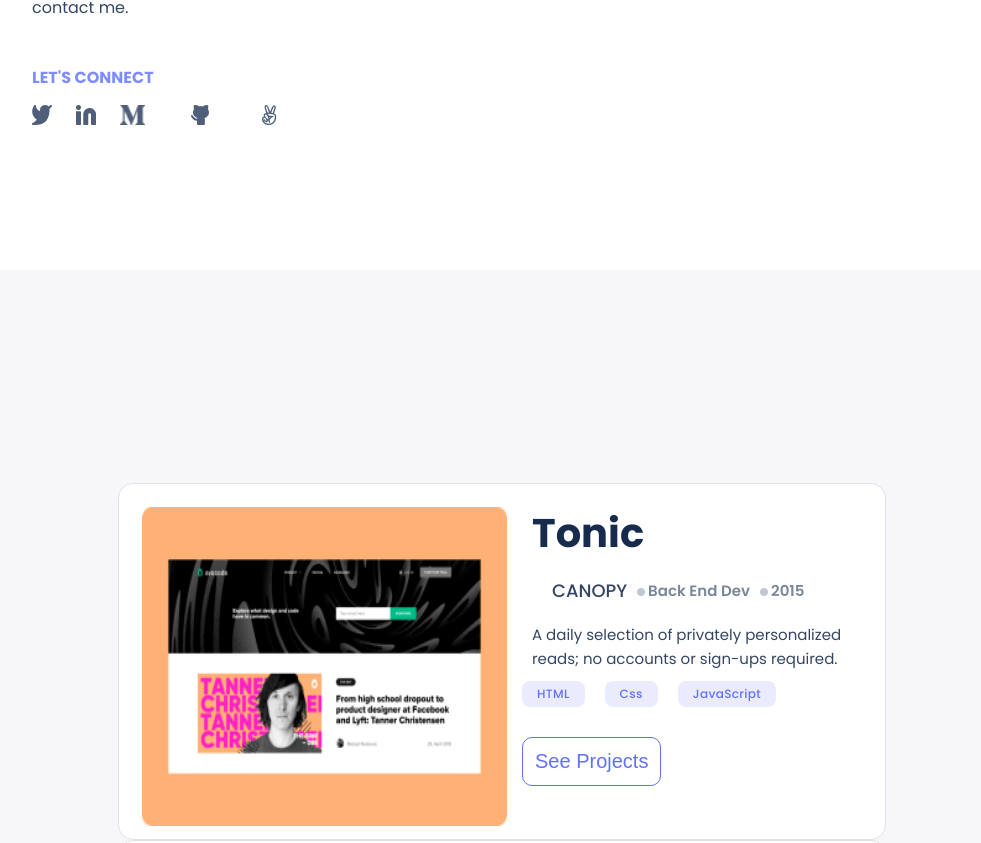
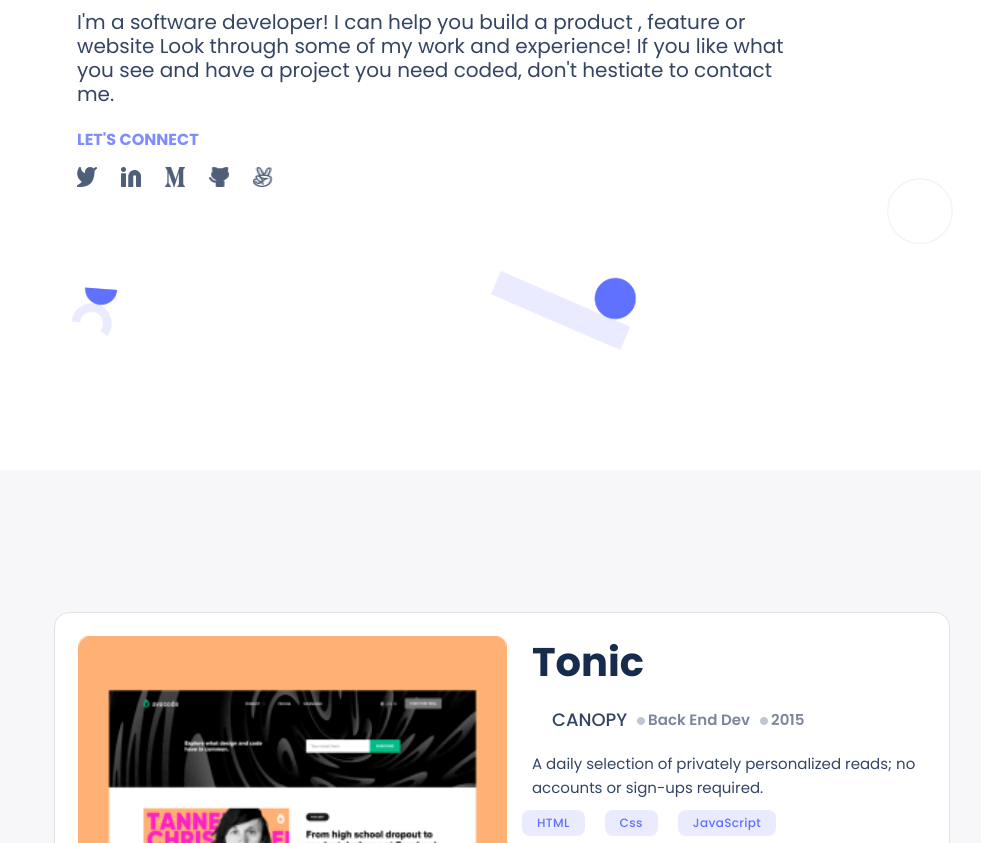
Before and after one commit to Oscah01/Personal-Portfolio, a website: page index.html in a window 1280 px wide. Shown: the part 400-1243 px from the top of the page, without its empty margins (138-1119 px from the left). Drawn offline with Linux system fonts and the light colour scheme.

Commit message:
updated stylesheet

```diff
--- a/index.html
+++ b/index.html
@@ -41,17 +41,15 @@
         <h1 class="primary-text">I'm Oscar<br />Glad to see you!</h1>
         <p class="phar">
           I'm a software developer! I can help you build a product , feature or
-          website Look through <br> some of my work and experience! If you like what
+          website Look through some of my work and experience! If you like what
           you see and have a project you need coded, don't hestiate to contact
           me.
         </p>
         <h3 class="letsconnect">LET'S CONNECT</h3>
 
         <ul class="socialmedia-list">
-            <img src="images/Vector.png" alt="vector1" />
-          </li>
-            <img src="images/Linkedinicon.png" alt="vectorlink" />
-          </li>
+          <li><img src="images/Vector.png" alt="vector1" /></li>
+           <li><img src="images/Linkedinicon.png" alt="vectorlink" /></li>
           <li class="socials"><img src="images/med.png" alt="med" /></li>
           <li class="socials"><img src="images/cat.png" alt="cat" /></li>
           <li class="socials"><img src="images/angelist.png" alt="ange" /></li>
--- a/style.css
+++ b/style.css
@@ -14,23 +14,15 @@
 li {
   list-style: none;
 }
-
-.main-background {
-  width: 375px;
-  height: 3700px;
-  background: rgba(246.55, 247.24, 248.63, 1);
-}
-
 .container {
   display: grid;
-  max-height: 269.4rem;
   width: 100vw;
   grid: 1fr;
   align-items: center;
   justify-content: space-evenly;
   box-sizing: border-box;
   margin: 0;
-  padding: 14.2rem;
+  gap: 142px;
 }
 
 .top-sec {
@@ -94,20 +86,22 @@
 }
 
 .primary-text {
+  margin: 12px 0 20px 20px;
   width: 260px;
   height: 178px;
   font-family: "Poppins", sans-serif;
   font-size: 40px;
   font-weight: bold;
-  text-align: left;
   line-height: 52px;
   color: #172b4d;
 }
 
 .phar {
+  padding-left: 25px;
+  margin: 12px 0 20px 20px;
   overflow: hidden;
   font-family: "Poppins", sans-serif;
-  font-size: 16px;
+  font-size: 20px;
   text-align: left;
   line-height: 24px;
   color: #344563;
@@ -120,6 +114,8 @@
 }
 
 .letsconnect {
+  margin-left: 25px;
+  align-items: flex-start;
   font-family: "Poppins", sans-serif;
   font-size: 16px;
   line-height: 24px;
@@ -127,14 +123,12 @@
   margin-top: 15px;
 }
 
-.socialmedia-list {
+.socialmedia-list{
   margin-top: 15px;
-  padding-left: 0;
+  padding-left: 25px;
   list-style-type: none;
   display: flex;
    gap: 24px;
-
-
 }
 
 .socialmedia {
@@ -147,21 +141,6 @@
     justify-content: space-between;
     max-width: 50%;
 }
-
-.twit {
-  line-height: 16px;
-  letter-spacing: 0.03em;
-  padding: 5px 10px;
-  margin-right: 10px;
-}
-
-.linkedin {
-  line-height: 16px;
-  letter-spacing: 0.03em;
-  padding: 5px 10px;
-  margin-right: 10px;
-}
-
 .homepage {
   background-image: url(./images/background.png);
   background-size: 100%;
@@ -184,7 +163,7 @@
   background-color: #fff;
   grid-row-start: 1;
   padding: 18px;
-  margin-top: 15px;
+  margin-top: 142px;
 }
 
 .works2 {
@@ -229,7 +208,6 @@
   width: 100%;
   height: 100%;
 }
-
 .tonic {
   font-family: "Poppins", sans-serif;
   font-style: normal;
@@ -319,8 +297,9 @@
   border: solid 1px #6070ff;
   color: #6070ff;
   border-radius: 10px;
-  margin: 30px 0;
+  margin: 30px 0 0 30px;
   padding: 12px;
+  padding-left: 30px;
   background-color: #fff;
   width: fit-content;
   cursor: pointer;
@@ -338,6 +317,7 @@
 }
 
 .about-my-self {
+  padding-left: 25px;
   font-family: "Poppins", sans-serif;
   font-style: normal;
   font-weight: 700;
@@ -346,6 +326,7 @@
 }
 
 .contact-me {
+  padding-left: 25px;
   font-family: "Poppins", sans-serif;
   font-style: normal;
   font-weight: 400;
@@ -496,11 +477,14 @@
   margin-top: 50px;
   margin-bottom: 10px;
 }
-
+.socialmedia-list img{
+  height:20px;
+  width:20px;
+}
 @media (min-width: 768px) {
   .homepage {
     padding: 50px 30px 100px 30px;
-    height: 600px;
+    height: 100vh;
     margin: 0 auto;
     background: white;
     border-radius: 0 0 0 50px;
@@ -508,7 +492,6 @@
     display: flex;
     justify-content: center;
   }
-
   header {
     background: white;
     padding: 0 140px;
@@ -519,12 +502,14 @@
   }
 
   .primary-text {
+    justify-content: flex-start;
+    font-size: 48px;
     width: 100%;
     padding-top: 100px;
   }
 
   .phar {
-    margin: 50px 0 20px 0;
+    margin: 50px 150px 20px 0;
   }
 
   .top-sec {
@@ -541,7 +526,7 @@
   }
 
   .headtitle {
-    padding: 0 140px;
+    padding: 50px 160px;
   }
 
   .headtitle-name {
@@ -629,9 +614,9 @@
   footer {
     background-color: #fff;
   }
- .socials{
-  width: 5%;
-  gap: 1px;
+ .socials img {
+  width: 20px;
+  height: 20px;
  }
   .background-style {
     background: url("./images/desktop-contact.png");
@@ -671,3 +656,13 @@
     display: none;
   }
 }
+.container {
+  display: grid;
+  width: 100vw;
+  grid: 1fr;
+  align-items: center;
+  justify-content: space-evenly;
+  box-sizing: border-box;
+  margin: 0;
+  padding: 142px;
+}
```
